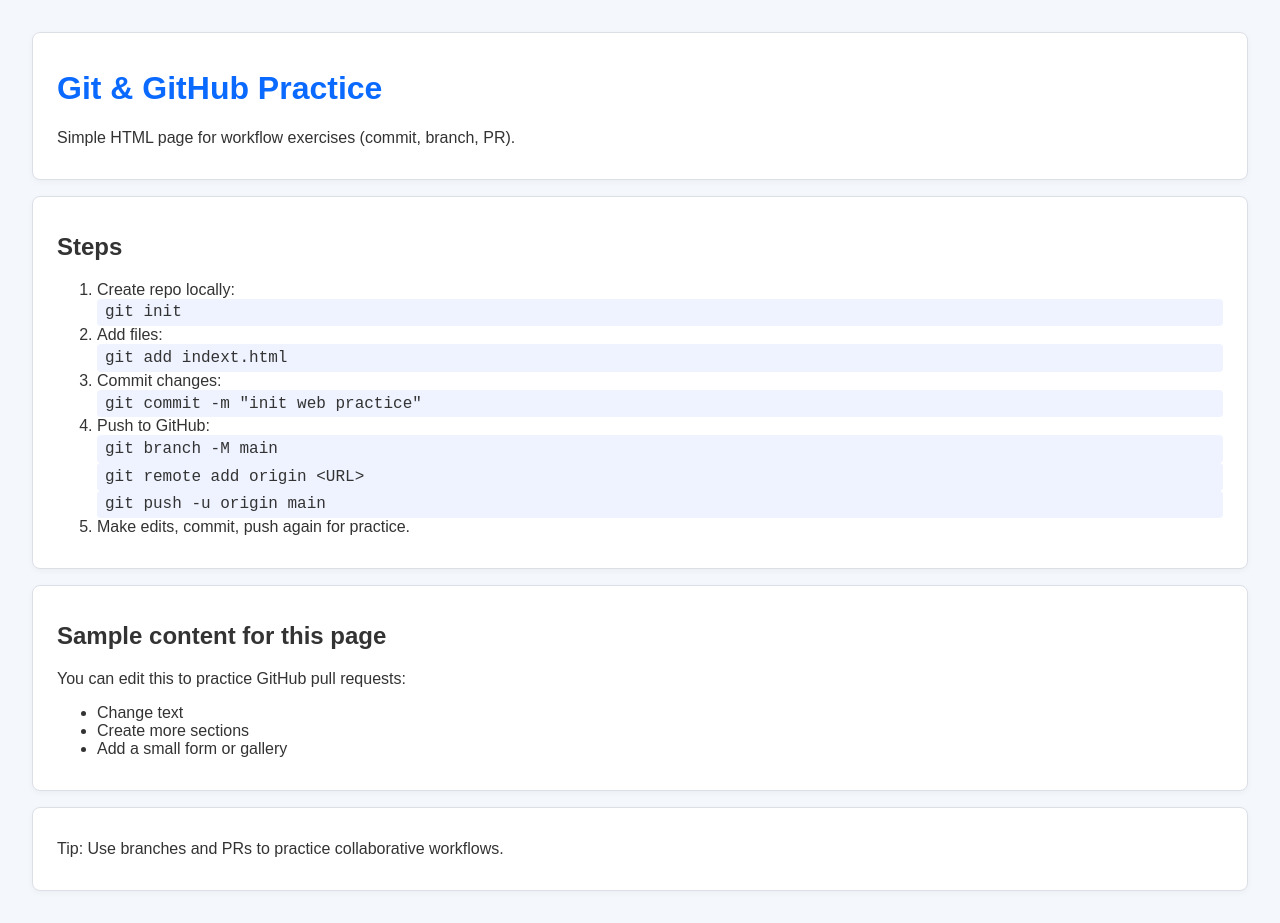
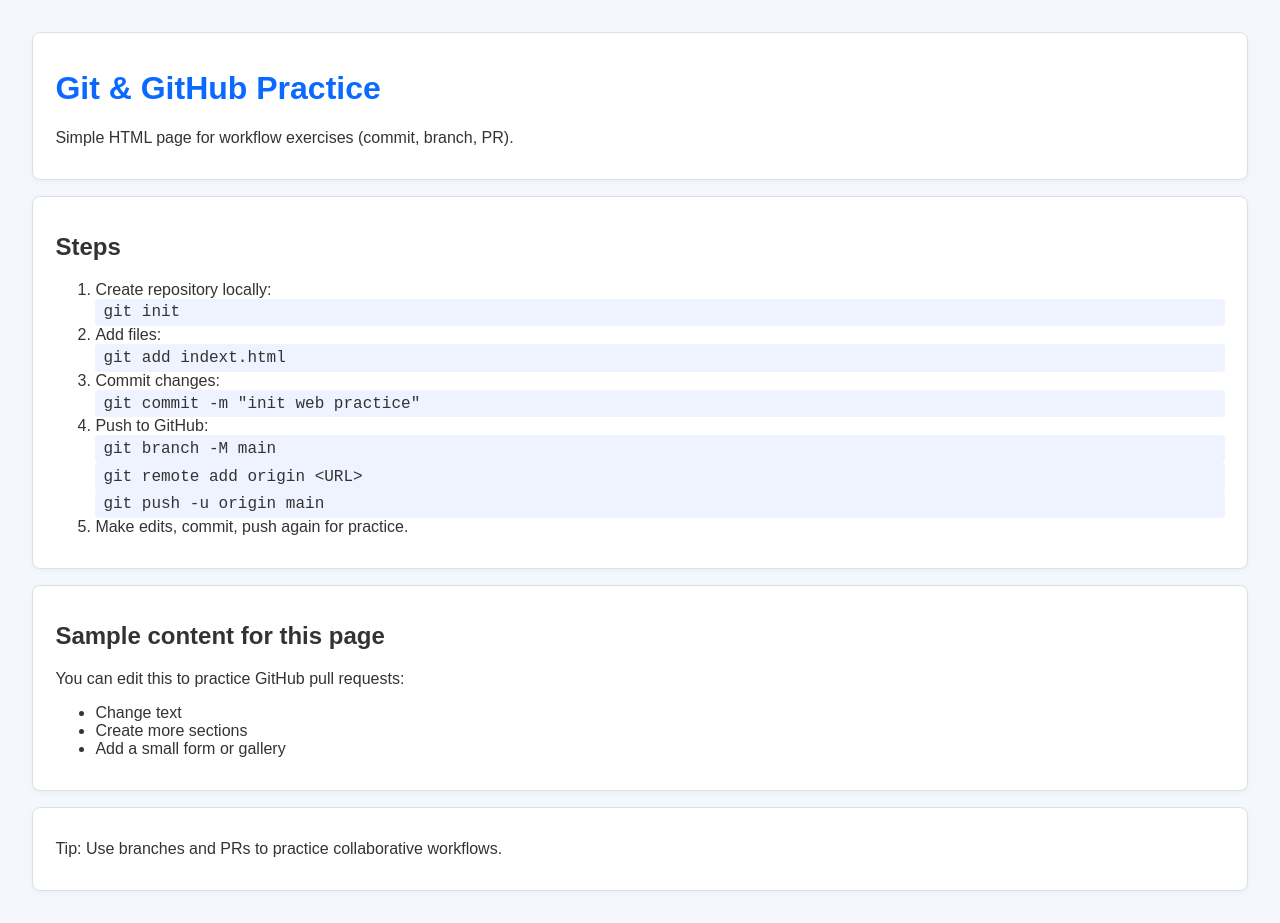
Before and after one commit to Hermann-Ahmed/git-one, a plain HTML site: page index.html in a window 1280 px wide. Drawn offline with Linux system fonts and the light colour scheme.

Commit message:
added index and css files modifed

```diff
--- a/index.html
+++ b/index.html
@@ -15,7 +15,7 @@
   <section>
     <h2>Steps</h2>
     <ol>
-      <li>Create repo locally:
+      <li>Create repository locally:
         <div class="cmd">git init</div>
       </li>
       <li>Add files:
--- a/styles.css
+++ b/styles.css
@@ -9,7 +9,7 @@ header, section, footer {
   border: 1px solid #dcdfe6;
   border-radius: 8px;
   box-shadow: 0 2px 6px rgba(0,0,0,0.04);
-  padding: 1rem 1.5rem;
+  padding: 1rem 1.4rem;
   margin-bottom: 1rem;
 }
 h1 { color: #0a69ff; }
```
